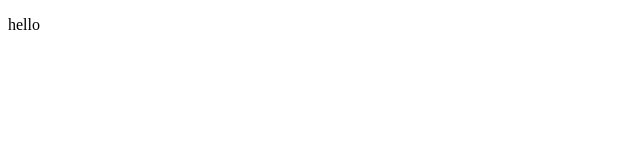
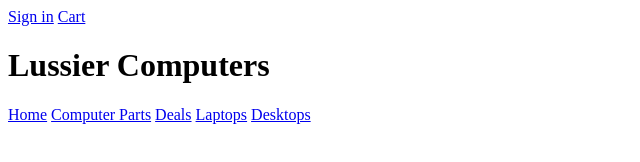
Before and after one commit to seanlussier1/computer-store, a plain HTML site: page project/home.html in a window 1280 px wide. Shown: the whole page, without its empty margins (0-640 px from the left). Drawn offline with Linux system fonts and the light colour scheme.

Commit message:
started the nav bar on the home page

```diff
--- a/project/home.html
+++ b/project/home.html
@@ -6,6 +6,25 @@
     <title>Document</title>
 </head>
 <body>
-    <p>hello</p>
+    <header>
+        <nav>
+            <a href="sign-in.html">Sign in</a>
+            <a href="cart.html">Cart</a>
+        </nav>
+        <h1>Lussier Computers</h1>
+        <nav>
+            <a href="home.html">Home</a>
+            <a href="computer-parts.html">Computer Parts</a>
+            <a href="deals.html">Deals</a>
+            <a href="laptops.html">Laptops</a>
+            <a href="desktops.html">Desktops</a>
+            <a href=""></a>
+            <a href=""></a>
+        </nav>
+    </header>
+    <div class="advertisement">
+
+    </div>
+    <div></div>
 </body>
 </html>
```
